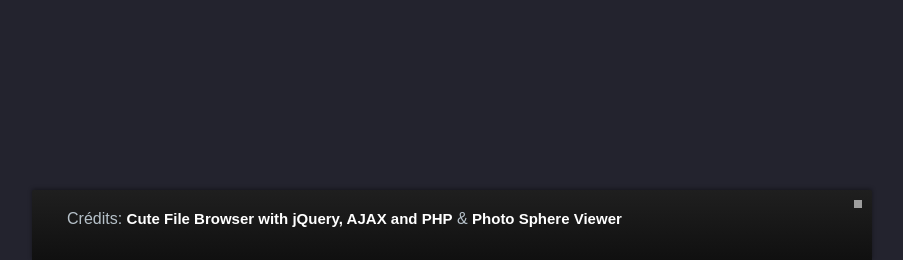
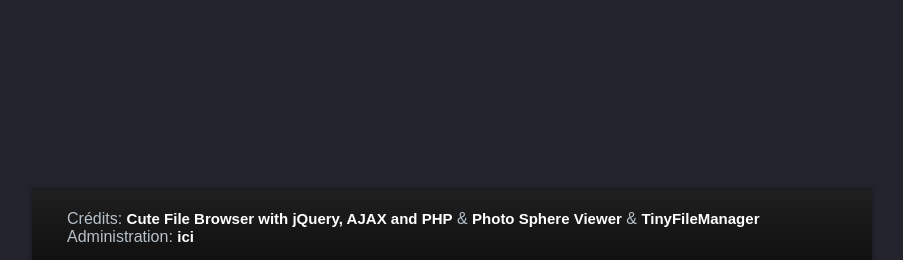
Before and after one commit to fran6t/PanoDrone, a PHP site: page / in a window 1280 px wide. Shown: the part 540-800 px from the top of the page, without its empty margins (188-1091 px from the left). Run offline with PHP 8.4, Linux system fonts and the light colour scheme; data comes from the database, SQL or seed files in the repository; grey boxes are pictures that could not be loaded.

Commit message:
Ajout lien admin

```diff
--- a/index.php
+++ b/index.php
@@ -31,9 +31,9 @@
 	</div>
 
 	<footer>
-        <div class="namefile">Crédits: <a href="http://tutorialzine.com/2014/09/cute-file-browser-jquery-ajax-php/">Cute File Browser with jQuery, AJAX and PHP</a> & <a href="https://photo-sphere-viewer.js.org/">Photo Sphere Viewer</div></a>
+        <div class="namefile">Crédits: <a href="http://tutorialzine.com/2014/09/cute-file-browser-jquery-ajax-php/">Cute File Browser with jQuery, AJAX and PHP</a> & <a href="https://photo-sphere-viewer.js.org/">Photo Sphere Viewer</a> & <a href="https://tinyfilemanager.github.io/">TinyFileManager</a><br />Administration: <a href="gest.php">ici</a></div>
         <div id="tzine-actions"></div>
-        <span class="close"></span>
+        <!-- <span class="close"></span> -->
     </footer>
 
 	<!-- Include our script files -->
```
Also changed, not shown: README.md.
